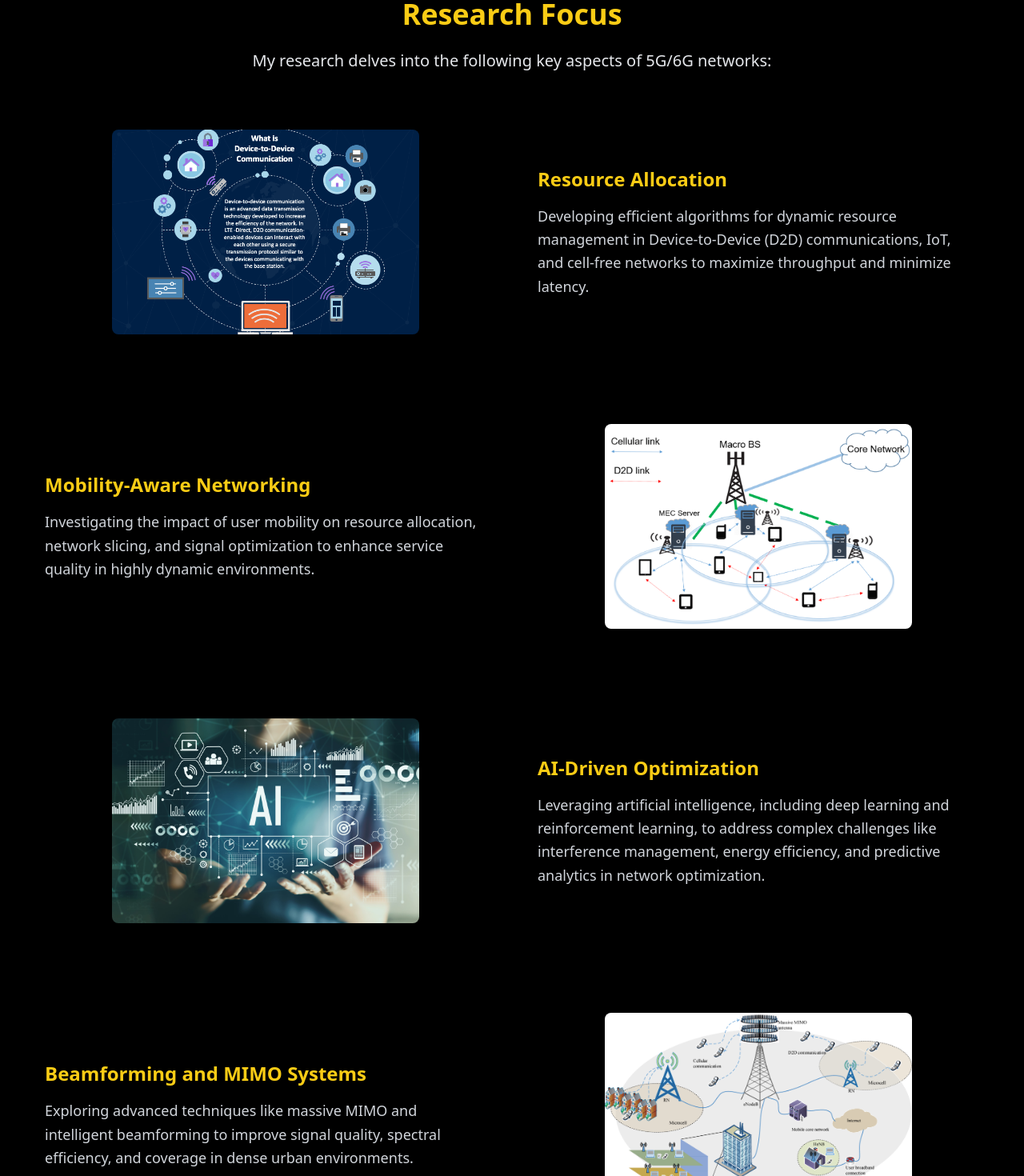
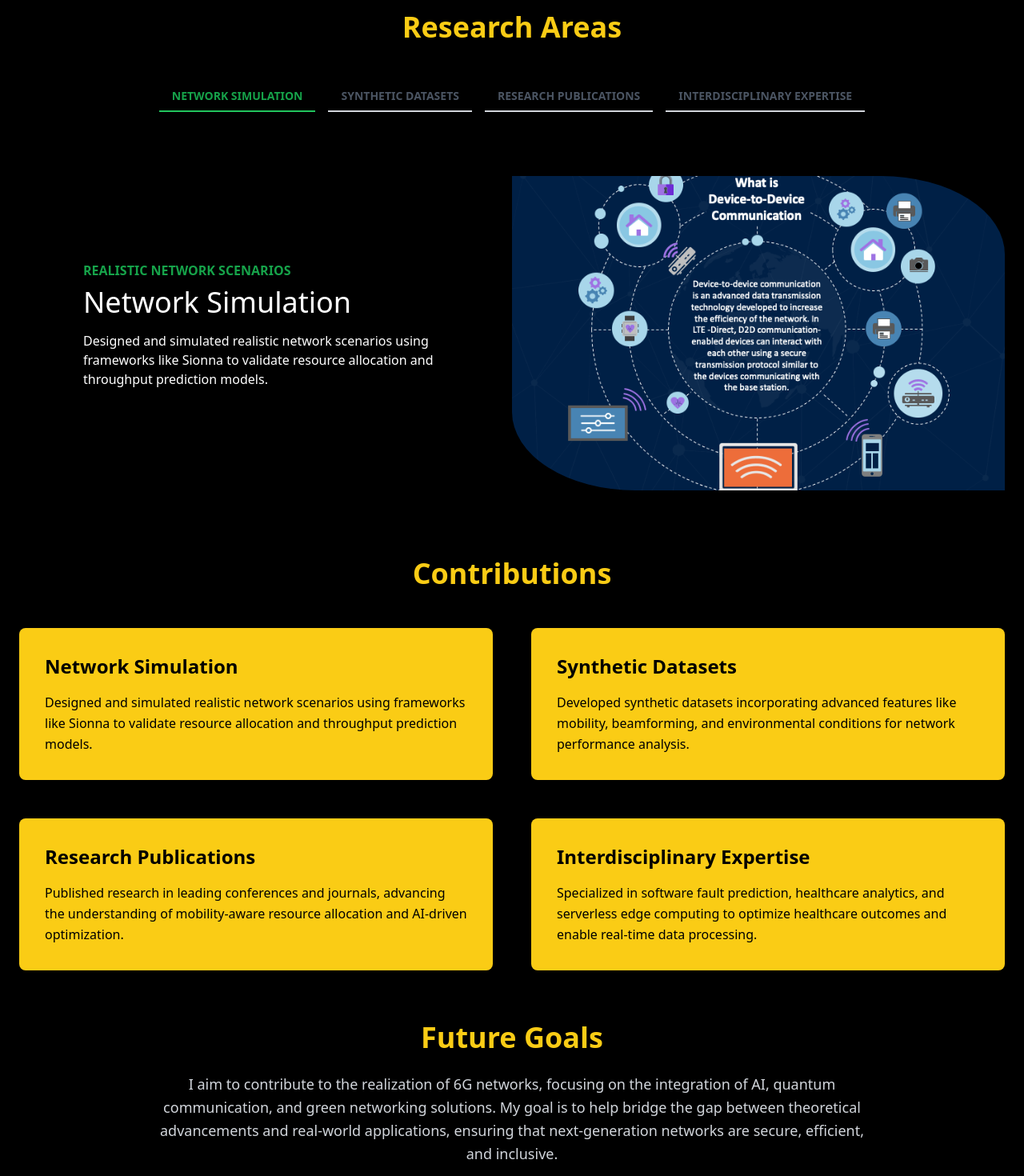
Before and after one commit to Amna1993/iqra, a React (Create React App) app: page / in a window 1280 px wide. Shown: the part 1200-2670 px from the top of the page at 80% size. Built offline with nearby package versions, Linux system fonts and the light colour scheme.

Commit message:
Research Design

```diff
--- a/src/components/Research.jsx
+++ b/src/components/Research.jsx
@@ -1,4 +1,4 @@
-import React from "react";
+import React, { useState } from "react";
 import device from "../assets/device.png";
 import mobility from "../assets/mobility.webp";
 import ai from "../assets/ai.jpeg";
@@ -6,36 +6,40 @@ import beam from "../assets/beam.png";
 import network from "../assets/network.png";
 
 const Research = () => {
-  const researchAreas = [
+  const [tab, setTab] = useState("contribution1");
+
+  const contributions = [
     {
-      title: "Resource Allocation",
+      id: "contribution1",
+      title: "Network Simulation",
+      subtitle: "Realistic Network Scenarios",
       description:
-        "Developing efficient algorithms for dynamic resource management in Device-to-Device (D2D) communications, IoT, and cell-free networks to maximize throughput and minimize latency.",
+        "Designed and simulated realistic network scenarios using frameworks like Sionna to validate resource allocation and throughput prediction models.",
       image: device,
     },
     {
-      title: "Mobility-Aware Networking",
+      id: "contribution2",
+      title: "Synthetic Datasets",
+      subtitle: "Advanced Data Modeling",
       description:
-        "Investigating the impact of user mobility on resource allocation, network slicing, and signal optimization to enhance service quality in highly dynamic environments.",
+        "Developed synthetic datasets incorporating advanced features like mobility, beamforming, and environmental conditions for network performance analysis.",
       image: mobility,
     },
     {
-      title: "AI-Driven Optimization",
+      id: "contribution3",
+      title: "Research Publications",
+      subtitle: "Advancing Wireless Research",
       description:
-        "Leveraging artificial intelligence, including deep learning and reinforcement learning, to address complex challenges like interference management, energy efficiency, and predictive analytics in network optimization.",
+        "Published research in leading conferences and journals, advancing the understanding of mobility-aware resource allocation and AI-driven optimization.",
       image: ai,
     },
     {
-      title: "Beamforming and MIMO Systems",
+      id: "contribution4",
+      title: "Interdisciplinary Expertise",
+      subtitle: "AI and Healthcare Analytics",
       description:
-        "Exploring advanced techniques like massive MIMO and intelligent beamforming to improve signal quality, spectral efficiency, and coverage in dense urban environments.",
+        "Specialized in software fault prediction, healthcare analytics, and serverless edge computing to optimize healthcare outcomes and enable real-time data processing.",
       image: beam,
-    },
-    {
-      title: "Beyond 5G (6G) Networks",
-      description:
-        "Contributing to the evolution of 6G networks by exploring emerging concepts like terahertz communication, ultra-reliable low-latency communication (URLLC), and AI-native networks.",
-      image: network,
     },
   ];
 
@@ -57,68 +61,123 @@ const Research = () => {
           to immersive virtual reality and precision healthcare.
         </p>
 
-        <h2 className="text-4xl font-extrabold text-yellow-400 text-center mb-6">
-          Research Focus
+        {/* Contributions Section */}
+        <div className="mt-16">
+          <h2 className="text-4xl font-extrabold text-yellow-400 text-center mb-12">
+            Research Areas
           </h2>
-        <h3 className="text-xl text-center text-gray-200 mb-12">
-          My research delves into the following key aspects of 5G/6G networks:
-        </h3>
-
-        <div className="space-y-16">
-  {researchAreas.map((area, index) => (
-    <div
-      key={index}
-      className={`flex flex-col md:flex-row items-center ${
-        index % 2 === 0 ? "md:flex-row" : "md:flex-row-reverse"
+          {/* Tab Navigation */}
+          <div className="flex justify-center space-x-4 mb-10">
+            {contributions.map((contribution) => (
+              <button
+                key={contribution.id}
+                onClick={() => setTab(contribution.id)}
+                className={`px-4 py-2 font-bold text-sm uppercase border-b-2 ${
+                  tab === contribution.id
+                    ? "border-green-500 text-green-600"
+                    : "border-gray-300 text-gray-600"
                 }`}
               >
+                {contribution.title}
+              </button>
+            ))}
+          </div>
+
+          {/* Tab Content */}
+          <div className="relative">
+            {contributions.map(
+              (contribution) =>
+                tab === contribution.id && (
+                  <div
+                    key={contribution.id}
+                    className="items-center flex-wrap relative flex"
+                  >
+                    <div
+                      className="transform -translate-x-10 rounded-br-[20%] rounded-tl-[20%] absolute top-0 left-0 w-[45%] h-[37%] md:w-[60%] md:h-[50%] bg-green-100 opacity-30 -z-10"
+                      aria-hidden="true"
+                    ></div>
+
+                    {/* Text Section */}
+                    <div className="w-full md:w-1/2">
+                      <div className="md:mr-10 lg:mx-20">
+                        <p className="mb-2 text-green-600 text-base uppercase font-bold">
+                          {contribution.subtitle}
+                        </p>
+                        <h2 className="text-2xl lg:text-4xl">
+                          {contribution.title}
+                        </h2>
+                        <p className="mt-4">{contribution.description}</p>
+                      </div>
+                    </div>
+
                     {/* Image Section */}
-      <div className="md:w-1/2 flex justify-center items-center p-6">
+                    <div className="w-full md:w-1/2 md:mt-10 md:mb-5">
+                      <div className="rounded-tr-[20%] md:rounded-tr-[25%] rounded-bl-[20%] md:rounded-bl-[25%] overflow-hidden pb-[63.7%] relative">
+                        <div className="absolute top-0 left-0 w-full h-full">
                           <img
-          src={area.image}
-          alt={area.title}
-          className="w-96 h-64 rounded-lg shadow-lg object-cover transition-transform transform hover:scale-105"
+                            src={contribution.image}
+                            alt={contribution.title}
+                            className="w-full h-full object-center object-cover"
                           />
                         </div>
+                      </div>
+                    </div>
+                  </div>
+                )
+            )}
+          </div>
+        </div>
+        {/* Contributions Section */}
+        <div className="mt-16">
+  <h2 className="text-4xl font-extrabold text-yellow-400 text-center mb-12">
+    Contributions
+  </h2>
+  <div className="grid grid-cols-1 md:grid-cols-2 gap-12">
+    {/* Contribution 1 */}
+    <div className="flex flex-col bg-yellow-400 p-8 rounded-lg shadow-lg hover:shadow-yellow-400 transition-shadow duration-300">
+      <h3 className="text-2xl font-bold text-black mb-4">
+        Network Simulation
+      </h3>
+      <p className="text-black leading-relaxed">
+        Designed and simulated realistic network scenarios using frameworks like
+        Sionna to validate resource allocation and throughput prediction models.
+      </p>
+    </div>
 
-      {/* Text Section */}
-      <div className="md:w-1/2 md:px-8 mt-6 md:mt-0">
-        <h3 className="text-2xl font-bold text-yellow-400 mb-4">
-          {area.title}
+    {/* Contribution 2 */}
+    <div className="flex flex-col bg-yellow-400 p-8 rounded-lg shadow-lg hover:shadow-yellow-400 transition-shadow duration-300">
+      <h3 className="text-2xl font-bold text-black mb-4">
+        Synthetic Datasets
       </h3>
-        <p className="text-gray-300 text-lg leading-relaxed">
-          {area.description}
+      <p className="text-black leading-relaxed">
+        Developed synthetic datasets incorporating advanced features like mobility,
+        beamforming, and environmental conditions for network performance analysis.
+      </p>
+    </div>
+
+    {/* Contribution 3 */}
+    <div className="flex flex-col bg-yellow-400 p-8 rounded-lg shadow-lg hover:shadow-yellow-400 transition-shadow duration-300">
+      <h3 className="text-2xl font-bold text-black mb-4">
+        Research Publications
+      </h3>
+      <p className="text-black leading-relaxed">
+        Published research in leading conferences and journals, advancing the
+        understanding of mobility-aware resource allocation and AI-driven optimization.
+      </p>
+    </div>
+
+    {/* Contribution 4 */}
+    <div className="flex flex-col bg-yellow-400 p-8 rounded-lg shadow-lg hover:shadow-yellow-400 transition-shadow duration-300">
+      <h3 className="text-2xl font-bold text-black mb-4">
+        Interdisciplinary Expertise
+      </h3>
+      <p className="text-black leading-relaxed">
+        Specialized in software fault prediction, healthcare analytics, and serverless
+        edge computing to optimize healthcare outcomes and enable real-time data processing.
       </p>
     </div>
   </div>
-  ))}
 </div>
-
-
-
-        {/* Contributions Section */}
-        <div className="mt-16">
-          <h2 className="text-4xl font-extrabold text-yellow-400 text-center mb-6">
-            Contributions
-          </h2>
-          <ul className="text-lg text-gray-300 space-y-4 max-w-4xl mx-auto leading-relaxed list-disc list-inside">
-            <li>
-              Designed and simulated realistic network scenarios using frameworks
-              like Sionna to validate resource allocation and throughput prediction
-              models.
-            </li>
-            <li>
-              Developed synthetic datasets incorporating advanced features like mobility,
-              beamforming, and environmental conditions for network performance analysis.
-            </li>
-            <li>
-              Published research in leading conferences and journals, advancing the
-              understanding of mobility-aware resource allocation and AI-driven
-              optimization in 5G/6G networks.
-            </li>
-          </ul>
-        </div>
-
         {/* Future Goals Section */}
         <div className="mt-16">
           <h2 className="text-4xl font-extrabold text-yellow-400 text-center mb-6">
```
Lines whose indentation alone changed are shown as unchanged.
